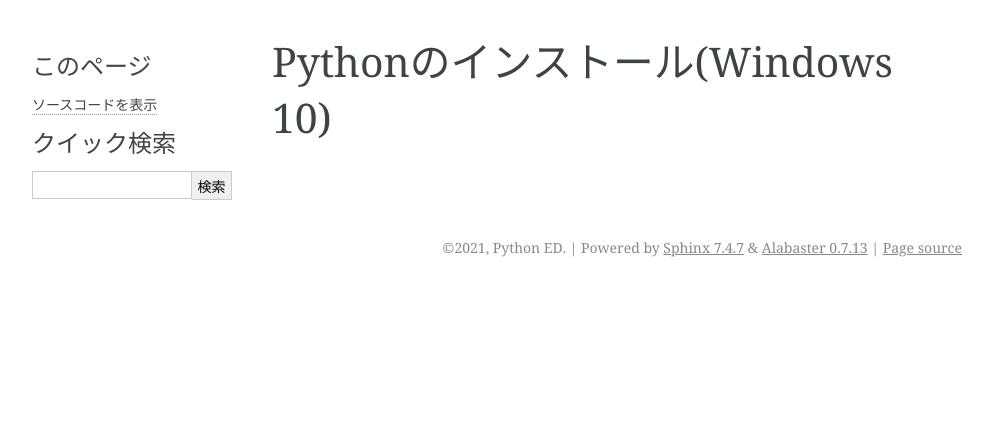
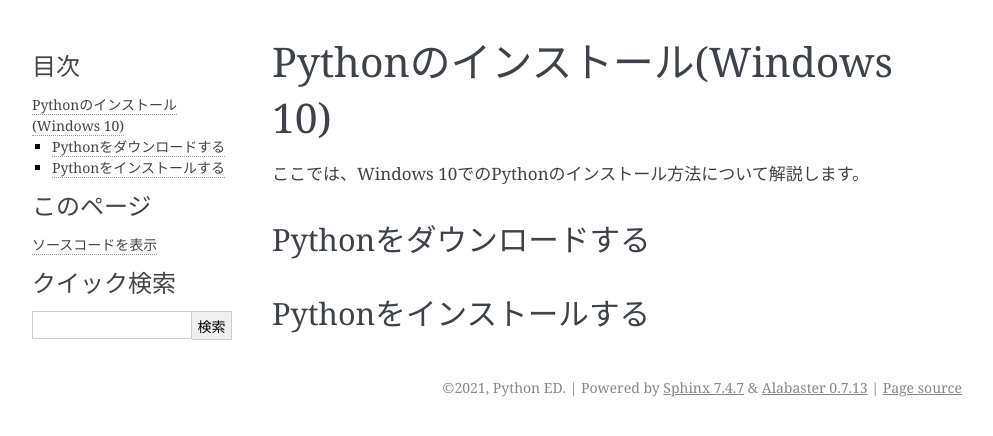
Before and after one commit to python-ed-open-doc/python-starter-guide, a Sphinx documentation site: the page built from source/python-setup/install-py39-win.md, in a window 1280 px wide. Shown: the top 436 px of the page, without its empty margins (148-1141 px from the left). Built offline with Sphinx 7.4.7, drawn with Linux system fonts in a browser that asks for light colours.

Commit message:
Pythonのインストール方法についての説明のアウトラインを作成

```diff
--- a/source/python-setup/install-py39-win.md
+++ b/source/python-setup/install-py39-win.md
@@ -1 +1,6 @@
 # Pythonのインストール(Windows 10)
+ここでは、Windows 10でのPythonのインストール方法について解説します。
+
+## Pythonをダウンロードする
+
+## Pythonをインストールする
```
Also changed, not shown: source/python-setup/install-py39-mac.md (+5 -0 lines).
